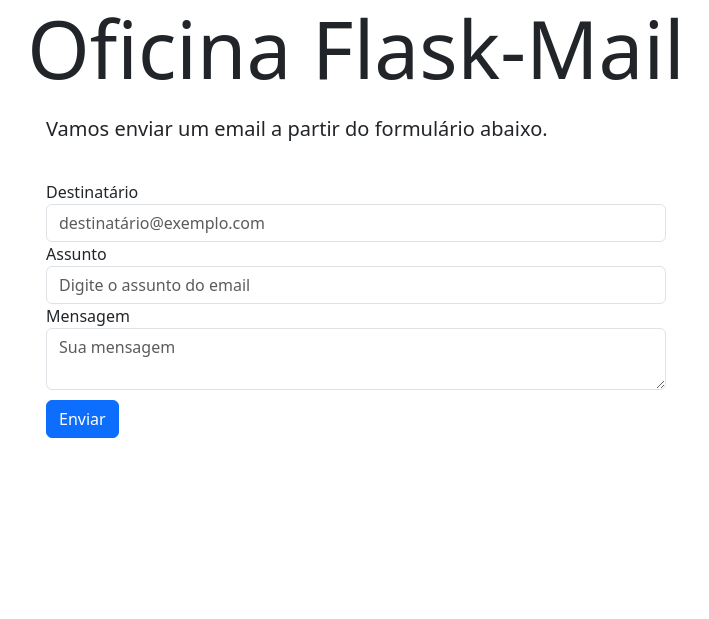
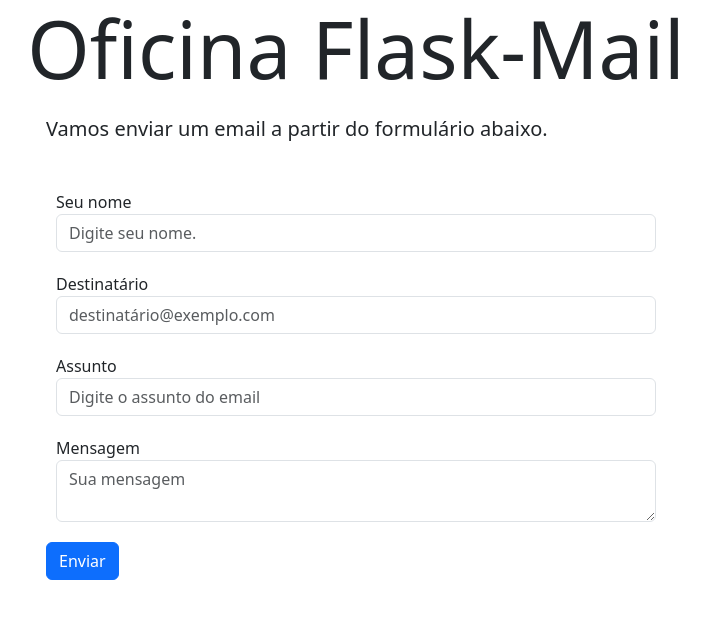
Before and after one commit to jpcc99/oficina-flask-mail, a Flask app: page / in a window 1280 px wide. Shown: the top 619 px of the page, without its empty margins (284-993 px from the left). Run offline with Flask 3, Linux system fonts and the light colour scheme.

Commit message:
Adds the name input to the form+success page

```diff
--- a/app.py
+++ b/app.py
@@ -21,11 +21,11 @@ def enviar_email():
     msg = Message(
         subject=request.form["subject"],
         sender="oficinaflaskmail@gmail.com",
-        recipients=[request.form["destinatario"]],
+        recipients=[request.form["nome"], request.form["destinatario"]],
         body=request.form["mensagem"],
     )
     mail.send(msg)
-    return render_template("sucesso.html")
+    return render_template("sucesso.html", person=request.form["nome"])
 
 
 if __name__ == "__main__":
--- a/templates/index.html
+++ b/templates/index.html
@@ -14,6 +14,10 @@
 
     }
 
+    .form-group {
+      padding: 10px;
+    }
+
     form button {
       margin-top: 10px;
     }
@@ -28,16 +32,20 @@
 
     <form action="/enviar-email" method="post" class="centered">
       <div class="form-group">
+        <label for="input-name">Seu nome</label>
+        <input type="text" name="nome" class="form-control" id="input-name" placeholder="Digite seu nome." required>
+      </div>
+      <div class="form-group">
         <label for="input-email">Destinatário</label>
-        <input type="email" name="destinatario" class="form-control" id="input-email" aria-describery="email-help" placeholder="destinatário@exemplo.com">
+        <input type="email" name="destinatario" class="form-control" id="input-email" aria-describery="email-help" placeholder="destinatário@exemplo.com" required>
       </div>
       <div class="form-group">
         <label for="input-subject">Assunto</label>
-        <input type="text" name="subject" id="input-subject" class="form-control" placeholder="Digite o assunto do email">
+        <input type="text" name="subject" id="input-subject" class="form-control" placeholder="Digite o assunto do email" required>
       </div>
       <div class="form-group">
         <label for="input-msg">Mensagem</label>
-        <textarea type="text" name="mensagem" id="input-msg" class="form-control input-lg"  placeholder="Sua mensagem"></textarea>
+        <textarea type="text" name="mensagem" id="input-msg" class="form-control input-lg"  placeholder="Sua mensagem"></textarea required>
       </div>
       <button type="submit" class="btn btn-primary">Enviar</button>
     </form>
--- a/templates/sucesso.html
+++ b/templates/sucesso.html
@@ -21,7 +21,7 @@
       Email enviado! Verifique sua caixa de entrada.
     </div>
     <div class="centered">
-      <p class="lead">Parabéns! Você conseguiu enviar um email a partir de um formulário que você mesmo criou!</p>
+      <p class="lead">Parabéns{% if person %}, {{ person }} {% endif %}! Você conseguiu enviar um email a partir de um formulário que você mesmo criou!</p>
       <a href="/" class="btn btn-link">Voltar</a>
     </div>
 </body>
```
